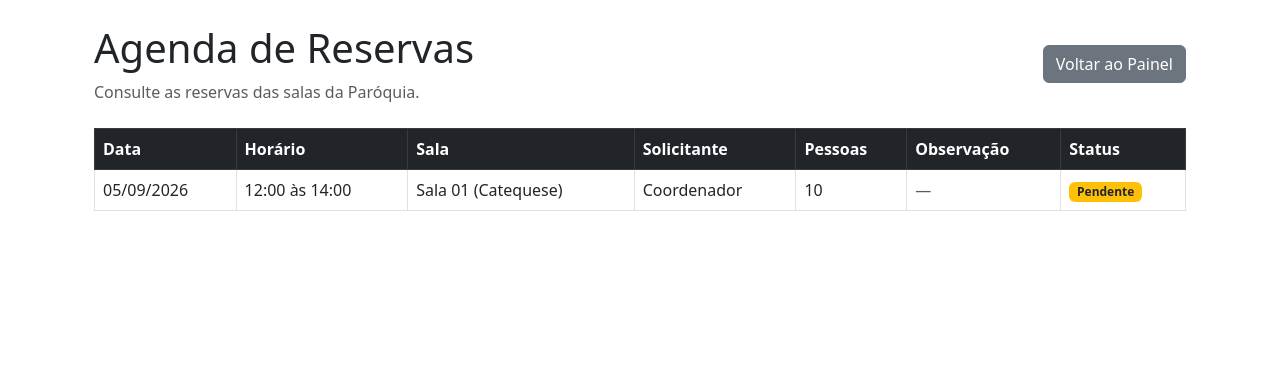
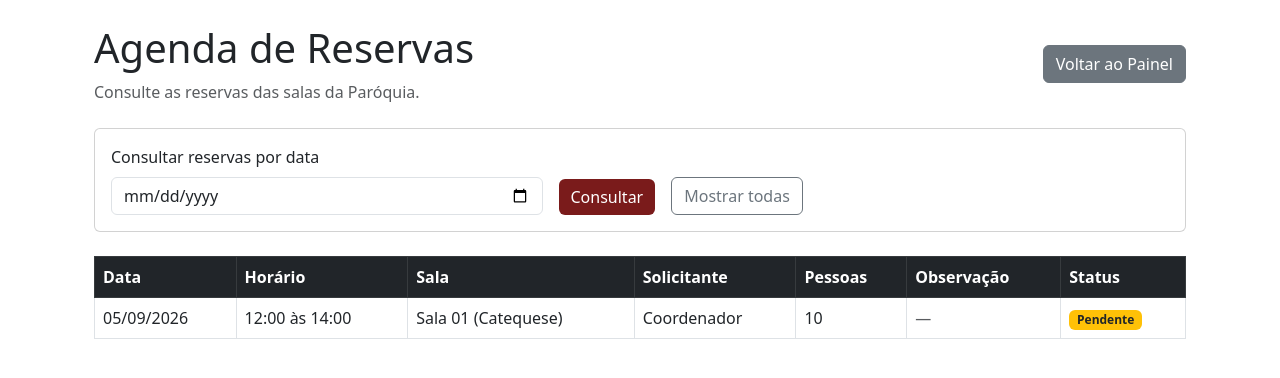
Before and after one commit to Fonseca2025/reserva-paroquia, a Flask app: template templates/agenda.html in a window 1280 px wide. Shown: the part 60-438 px from the top of the page. Run offline with Flask 3, Linux system fonts and the light colour scheme; tables that the repository leaves empty hold one stand-in row (values such as "Sample post"); the template is opened without the code that fills it: values that come from a table or form of the project are taken from there, most other values are stand-ins (such as "Sample title", 1, 10 or a date in 2020); parts of the project's set-up code (start-up, migrations or seed data) failed here and were passed over.

Commit message:
Adiciona filtro de data na agenda
Added a date filter form for reservations in agenda.html.

```diff
--- a/templates/agenda.html
+++ b/templates/agenda.html
@@ -18,6 +18,74 @@
     </div>
 
 
+    <!-- =====================================================
+         FILTRO POR DATA
+         ===================================================== -->
+
+    <div class="card mb-4">
+
+        <div class="card-body">
+
+            <form
+                method="GET"
+                action="{{ url_for('agenda') }}"
+                class="row g-3 align-items-end"
+            >
+
+                <div class="col-md-5">
+
+                    <label
+                        for="data"
+                        class="form-label"
+                    >
+                        Consultar reservas por data
+                    </label>
+
+                    <input
+                        type="date"
+                        id="data"
+                        name="data"
+                        class="form-control"
+                        value="{{ data_filtro }}"
+                    >
+
+                </div>
+
+
+                <div class="col-md-auto">
+
+                    <button
+                        type="submit"
+                        class="btn btn-primary"
+                    >
+                        Consultar
+                    </button>
+
+                </div>
+
+
+                <div class="col-md-auto">
+
+                    <a
+                        href="{{ url_for('agenda') }}"
+                        class="btn btn-outline-secondary"
+                    >
+                        Mostrar todas
+                    </a>
+
+                </div>
+
+            </form>
+
+        </div>
+
+    </div>
+
+
+    <!-- =====================================================
+         TABELA DE RESERVAS
+         ===================================================== -->
+
     {% if reservas %}
 
     <div class="table-responsive">
@@ -37,6 +105,7 @@
                 </tr>
 
             </thead>
+
 
             <tbody>
 
@@ -67,11 +136,19 @@
                     </td>
 
                     <td>
+
                         {% if reserva.observacao %}
+
                             {{ reserva.observacao }}
+
                         {% else %}
-                            <span class="text-muted">—</span>
+
+                            <span class="text-muted">
+                                —
+                            </span>
+
                         {% endif %}
+
                     </td>
 
                     <td>
@@ -116,7 +193,7 @@
 
         <br>
 
-        Ainda não existem reservas cadastradas no sistema.
+        Não existem reservas para a data selecionada.
 
     </div>
 
```
